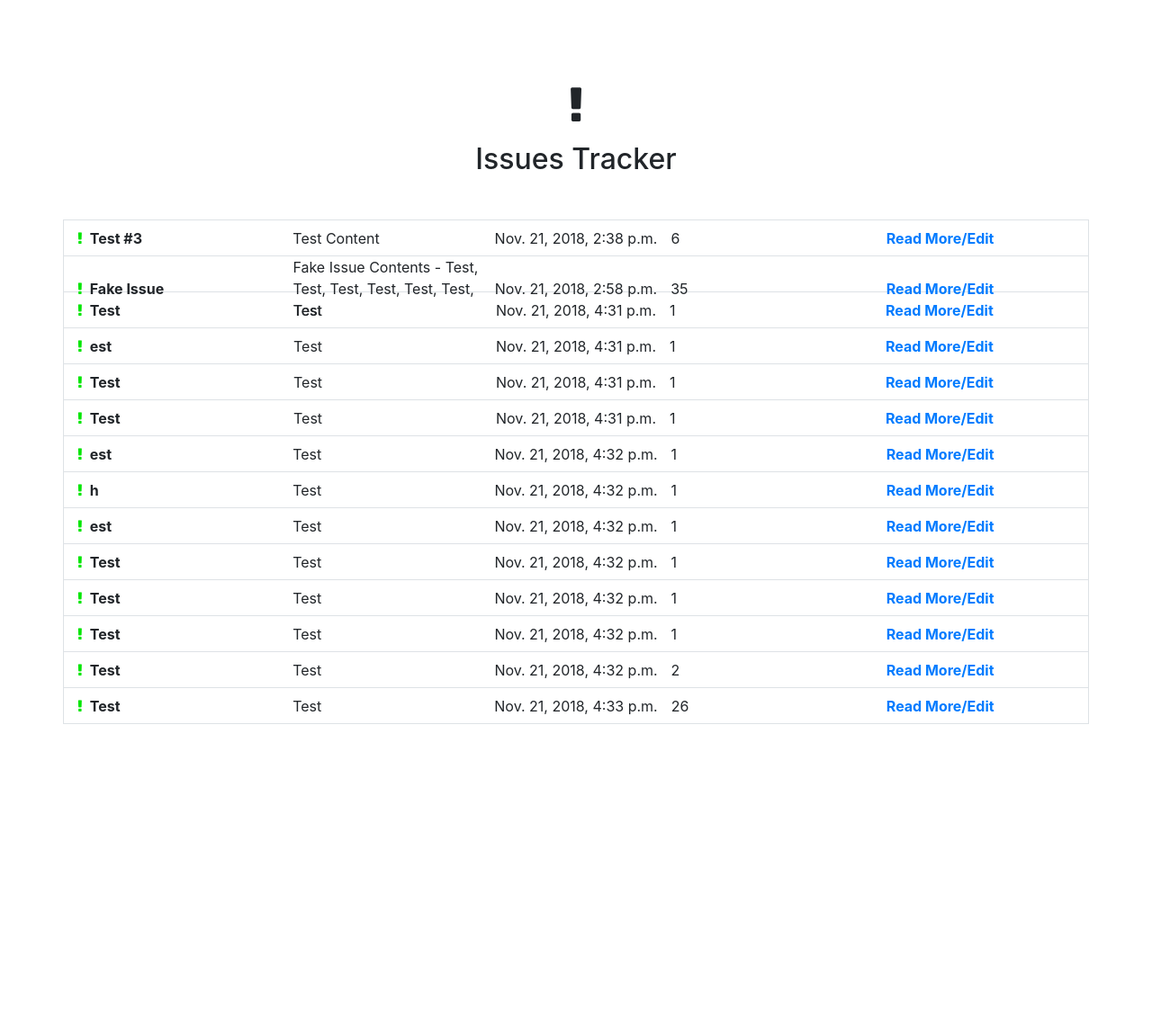
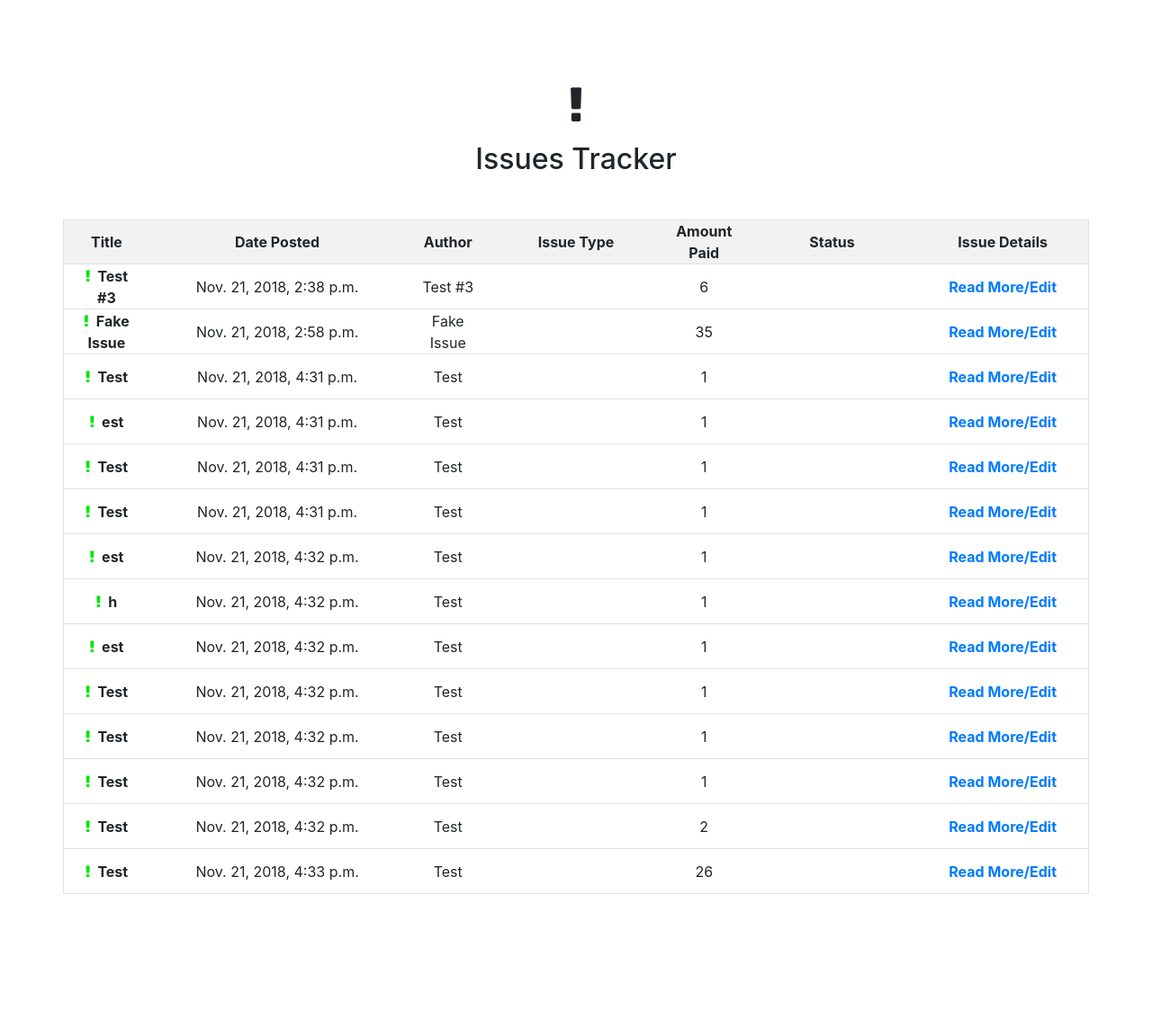
Before and after one commit to GithHayden/django-mythware, a Django app: template issues/templates/blogposts.html in a window 1280 px wide. Shown: the part 56-1200 px from the top of the page at 90% size. Before the commit the page ends 861 px from the top, so only its background shows below. Run offline with Django 3.2, Linux system fonts and the light colour scheme; the template is opened without the code that fills it: values that come from a table or form of the project are taken from there, others are empty; data comes from the database, SQL or seed files in the repository; both versions use the stored data as it was after the commit; parts of the project's set-up code (start-up, migrations or seed data) failed here and were passed over; some libraries are stand-ins or nearby versions.

Commit message:
Issues Tracker updated with wireframe headings, data not yet built in.

```diff
--- a/issues/templates/blogposts.html
+++ b/issues/templates/blogposts.html
@@ -65,18 +65,30 @@
 
         <div class="container">
             <div class="row border-bottom">
-
+            </div>
+        </div>
+        <div class="container">
+            <div class="row border-bottom border-left border-right" style="background-color:#f2f2f2">
+                <div class="col-1 my-auto text-center"><b>Title</b></div>
+                <div class="col-3 my-auto text-center"><b>Date Posted</b></div>
+                <div class="col-1 my-auto text-center"><b>Author</b></div>
+                <div class="col-2 my-auto text-center"><b>Issue Type</b></div>
+                <div class="col-1 my-auto text-center"><b>Amount Paid</b></div>
+                <div class="col-2 my-auto text-center"><b>Status</b></div>
+                <div class="col-2 my-auto text-center"><b>Issue Details</b></div>
             </div>
         </div>
 
         {% block content %} {% for post in posts %}
         <div class="container">
-            <div class="row border-bottom border-left border-right" style="height:40px">
-                <div class="col my-auto"><i class="fa fa-exclamation fa-1x mb-3 mr-2 my-auto" style="color:#00e600;"></i><b>{{ post.title }}</b></div>
-                <div class="col my-auto">{{ post.content|truncatewords:30 }}</div>
-                <div class="my-auto">{{ post.published_date }}</div>
-                <div class="col my-auto">{{post.views}}</div>
-                <div class="col my-auto"><a href="{% url 'post_detail' post.id %}" class="my-auto" ><b>Read More/Edit</b></a></div>
+            <div class="row border-bottom border-left border-right" style="height:50px">
+                <div class="col-1 my-auto text-center"><i class="fa fa-exclamation fa-1x mb-3 mr-2 my-auto" style="color:#00e600;"></i><b>{{ post.title }}</b></div>
+                <div class="col-3 my-auto text-center">{{ post.published_date }}</div>
+                <div class="col-1 my-auto text-center">{{ post.tag }}</div>
+                <div class="col-2 my-auto text-center"></div>
+                <div class="col-1 my-auto text-center">{{post.views}}</div>
+                <div class="col-2 my-auto text-center"></div>
+                <div class="col-2 my-auto text-center"><a href="{% url 'post_detail' post.id %}" class="my-auto" ><b>Read More/Edit</b></a></div>
             </div>
         </div>
         {% endfor %} {% endblock %}
```
Also changed, not shown: db.sqlite3.
